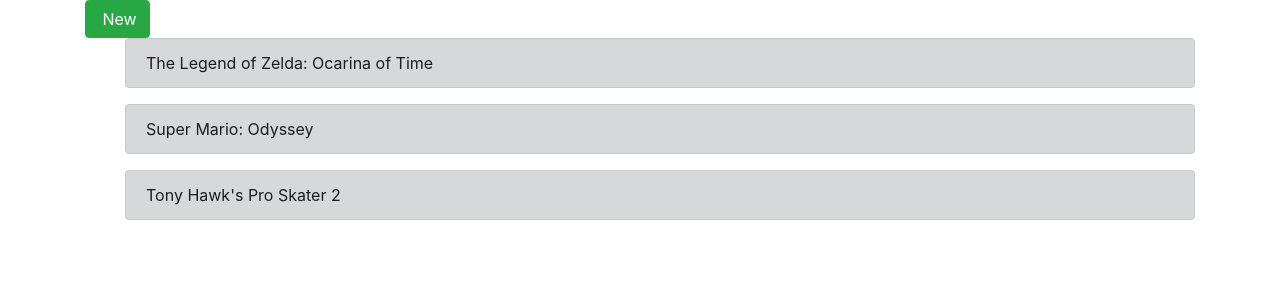
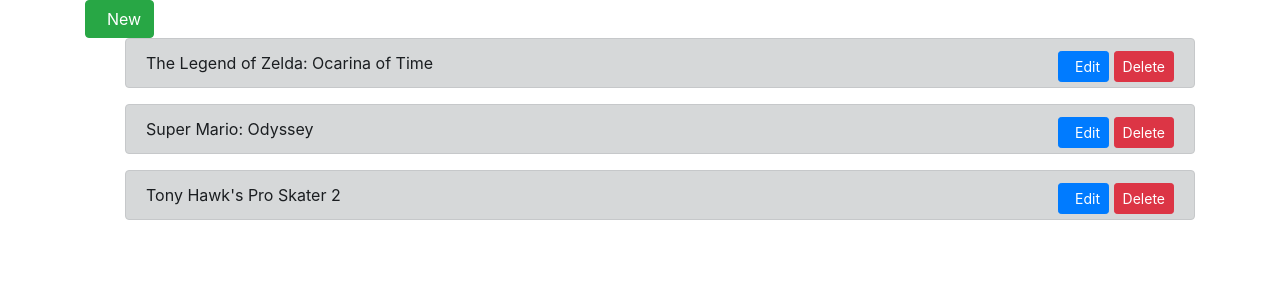
Before and after one commit to ItsSeaJay/blue-carbon, a PHP site: page /backend/templates/dashboard.php in a window 1280 px wide. Shown: the part 56-356 px from the top of the page. Run offline with PHP 8.4, Linux system fonts and the light colour scheme; some libraries are stand-ins or nearby versions.

Commit message:
Finished dashboard model

```diff
--- a/source/backend/scripts/new-project.js
+++ b/source/backend/scripts/new-project.js
@@ -1,6 +1,26 @@
 $('document').ready(function () {
   $('#new').click(function () {
-    var project = '<li class="alert alert-dark">Hello</li>';
+    var project = `
+      <li class="alert alert-dark">
+        <!-- Left Side -->
+        Untitled
+
+        <!-- Right Side -->
+        <div class="float-right">
+          <!-- Edit -->
+          <a class="btn btn-sm btn-primary" href="#" role="button">
+            <span class="oi oi-pencil"></span>
+            &nbsp;
+            Edit
+          </a>
+          <!-- Delete -->
+          <button class="btn btn-sm btn-danger" type="button" name="button">
+            <span class="oi oi-trash"></span>
+            Delete
+          </button>
+        </div>
+      </li>
+    `;
 
     $('#sortable').prepend(project);
   })
--- a/source/backend/templates/dashboard.php
+++ b/source/backend/templates/dashboard.php
@@ -75,17 +75,69 @@
       <section class="row">
         <div class="col-md">
           <button id="new" class="btn btn-success" type="button" name="button">
-            <span class="oi oi-document"></span>&nbsp;New
+            <span class="oi oi-document"></span>
+            &nbsp;
+            New
           </button>
+
+          <!-- Projects List (Sortable) -->
           <ul id="sortable" style="list-style: none;">
             <li class="alert alert-dark">
+              <!-- Left Side -->
               The Legend of Zelda: Ocarina of Time
+
+              <!-- Right Side -->
+              <div class="float-right">
+                <!-- Edit -->
+                <a class="btn btn-sm btn-primary" href="#" role="button">
+                  <span class="oi oi-pencil"></span>
+                  &nbsp;
+                  Edit
+                </a>
+                <!-- Delete -->
+                <button class="btn btn-sm btn-danger" type="button" name="button">
+                  <span class="oi oi-trash"></span>
+                  Delete
+                </button>
+              </div>
             </li>
             <li class="alert alert-dark">
+              <!-- Left Side -->
               Super Mario: Odyssey
+
+              <!-- Right Side -->
+              <div class="float-right">
+                <!-- Edit -->
+                <a class="btn btn-sm btn-primary" href="#" role="button">
+                  <span class="oi oi-pencil"></span>
+                  &nbsp;
+                  Edit
+                </a>
+                <!-- Delete -->
+                <button class="btn btn-sm btn-danger" type="button" name="button">
+                  <span class="oi oi-trash"></span>
+                  Delete
+                </button>
+              </div>
             </li>
             <li class="alert alert-dark">
+              <!-- Left Side -->
               Tony Hawk's Pro Skater 2
+
+              <!-- Right Side -->
+              <div class="float-right">
+                <!-- Edit -->
+                <a class="btn btn-sm btn-primary" href="#" role="button">
+                  <span class="oi oi-pencil"></span>
+                  &nbsp;
+                  Edit
+                </a>
+                <!-- Delete -->
+                <button class="btn btn-sm btn-danger" type="button" name="button">
+                  <span class="oi oi-trash"></span>
+                  Delete
+                </button>
+              </div>
             </li>
           </ul>
         </div>
```
Also changed, not shown: source/backend/models/Dashboard_Model.php (+30 -0 lines), source/backend/scripts/random-title.js (added).
